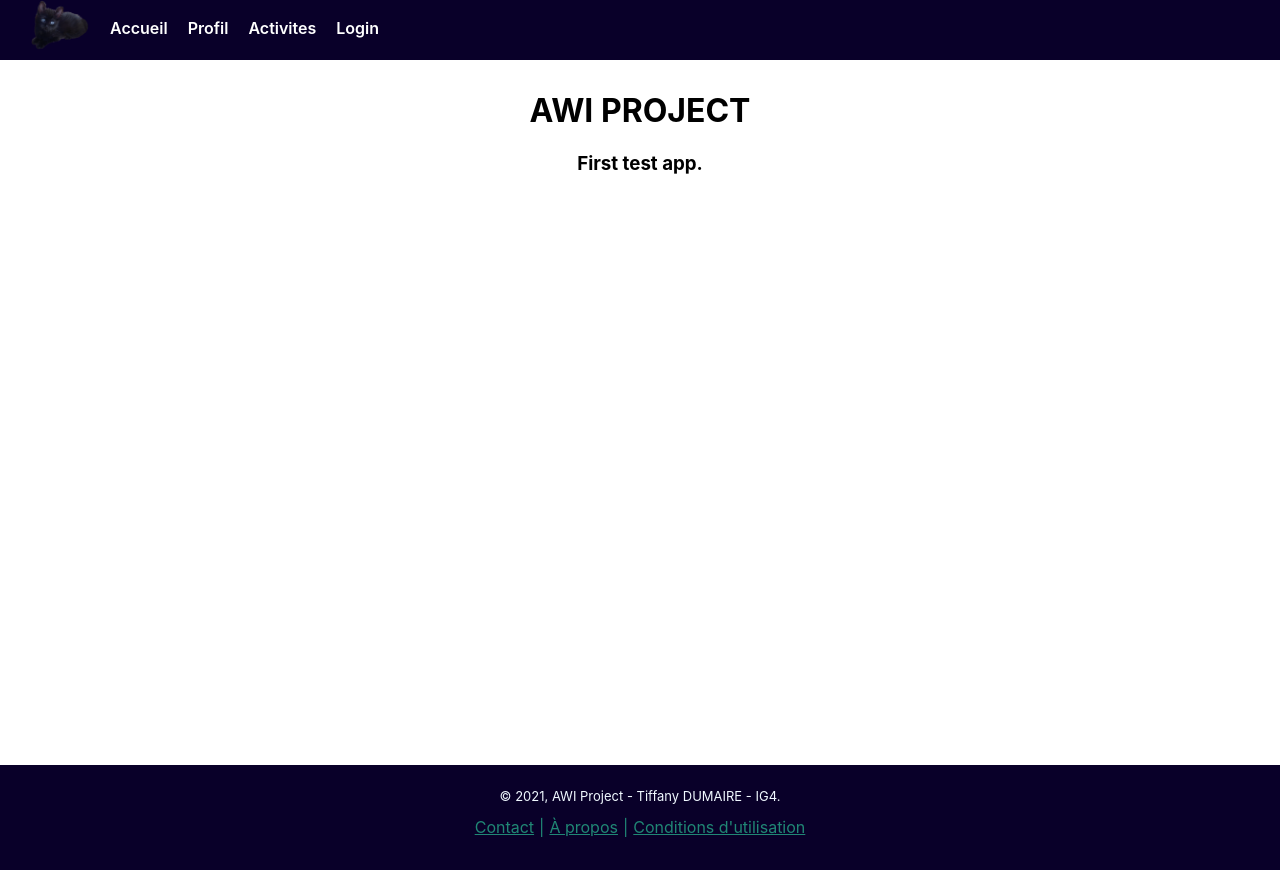
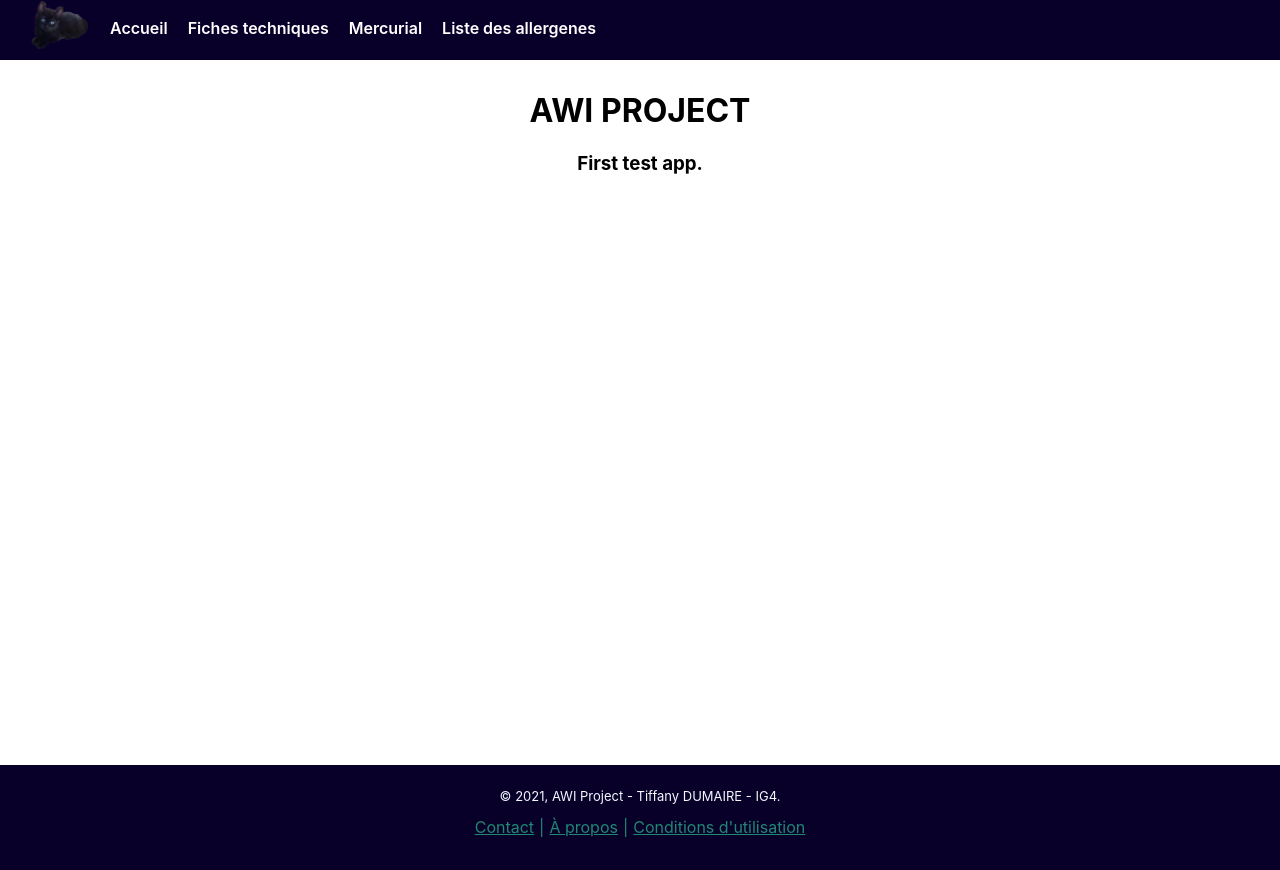
Before and after one commit to tiffany-dumaire/front_projet_awi, a React (Create React App) app: page /accueil in a window 1280 px wide. Built offline with nearby package versions, Linux system fonts and the light colour scheme.

Commit message:
Ajout pages à remplir

```diff
--- a/src/App.tsx
+++ b/src/App.tsx
@@ -6,6 +6,9 @@ import { ProfilePage } from './features/profile/ProfilePage';
 import { Footer } from './layout/footer/Footer';
 import { LoginPage } from './features/login/LoginPage';
 import { About } from './features/about/About';
+import { ListeFichesTechniquesPage } from './features/fichestechniques/ListeFichesTechniquesPage';
+import { MercurialPage } from './features/mercurial/MercurialPage';
+import { ListeAllergenesPage } from './features/mercurial/ListeAllergenesPage';
 
 function App(): JSX.Element {
   const [style, setStyle] = useState({
@@ -28,8 +31,9 @@ function App(): JSX.Element {
           path={[
             '/',
             '/accueil',
-            '/profil',
-            '/activites',
+            '/fiches techniques',
+            '/mercurial',
+            '/liste des allergenes',
             '/policies',
             '/about'
           ]}
@@ -40,8 +44,9 @@ function App(): JSX.Element {
           path={[
             '/',
             '/accueil',
-            '/profil',
-            '/activites',
+            '/fiches techniques',
+            '/mercurial',
+            '/liste des allergenes',
             '/policies',
             '/about',
             '/login'
@@ -68,15 +73,18 @@ function App(): JSX.Element {
                 )
               }
             />
-            <Route exact path="/profil" component={ProfilePage} />
+            <Route exact path="/liste des allergenes" component={ListeAllergenesPage} />
+            <Route exact path="/fiches techniques" component={ListeFichesTechniquesPage} />
+            <Route exact path="/mercurial" component={MercurialPage} />
           </div>
           <Route
             exact
             path={[
               '/',
               '/accueil',
-              '/profil',
-              '/activites',
+              '/fiches techniques',
+              '/mercurial',
+              '/liste des allergenes',
               '/policies',
               '/about'
             ]}
--- a/src/components/teamCard/TeamCard.tsx
+++ b/src/components/teamCard/TeamCard.tsx
@@ -19,8 +19,8 @@ export const TeamCard: React.FunctionComponent<TeamCardProps> = (props: TeamCard
             <img
               className={styles.teamCardPicture}
               src={props.picture}
-              alt="team-member-picture"
-            ></img>
+              alt="team-member"
+            />
           </tr>
         </thead>
         <tbody className={styles.informations}>
--- /dev/null
+++ b/src/features/fichestechniques/ListeFichesTechniquesPage.module.css
@@ -0,0 +1,7 @@
+.listeFTContainer {
+    position: relative;
+    display: flex;
+    flex-direction: column;
+    margin:auto;
+    width: 90%;
+}
--- /dev/null
+++ b/src/features/fichestechniques/ListeFichesTechniquesPage.tsx
@@ -0,0 +1,16 @@
+import React, { useState, useEffect } from 'react';
+import { Helmet } from 'react-helmet';
+import styles from './ListeFichesTechniquesPage.module.css';
+
+export function ListeFichesTechniquesPage(): JSX.Element {
+    return(
+        <>
+            <Helmet>
+                <title>{'Liste des fiches techniques'}</title>
+            </Helmet>
+            <div className={styles.listeFTContainer}>
+                <input placeholder="rechercher une fiche technique"></input>
+            </div>
+        </>
+    );
+}
--- /dev/null
+++ b/src/features/mercurial/ListeAllergenesPage.tsx
@@ -0,0 +1,16 @@
+import React, { useState, useEffect } from 'react';
+import { Helmet } from 'react-helmet';
+import styles from './ListeAllergenesPage.module.css';
+
+export function ListeAllergenesPage(): JSX.Element {
+    return(
+        <>
+            <Helmet>
+                <title>{'Liste des allergènes'}</title>
+            </Helmet>
+            <div className={styles.mercurialContainer}>
+                <input placeholder="rechercher un catégorie ou un ingrédient"></input>
+            </div>
+        </>
+    );
+}
--- /dev/null
+++ b/src/features/mercurial/MercurialPage.module.css
@@ -0,0 +1,7 @@
+.mercurialContainer {
+    position: relative;
+    display: flex;
+    flex-direction: column;
+    margin:auto;
+    width: 90%;
+}
--- /dev/null
+++ b/src/features/mercurial/MercurialPage.tsx
@@ -0,0 +1,16 @@
+import React, { useState, useEffect } from 'react';
+import { Helmet } from 'react-helmet';
+import styles from './MercurialPage.module.css';
+
+export function MercurialPage(): JSX.Element {
+    return(
+        <>
+            <Helmet>
+                <title>{'Mercurial'}</title>
+            </Helmet>
+            <div className={styles.mercurialContainer}>
+                <input placeholder="rechercher un catégorie ou un ingrédient"></input>
+            </div>
+        </>
+    );
+}
--- a/src/layout/navigation-menu/NavigationBar.tsx
+++ b/src/layout/navigation-menu/NavigationBar.tsx
@@ -17,9 +17,9 @@ export function NavigationBar(): JSX.Element {
           ></img>
         </NavLink>
         <NavigationButton to="accueil" />
-        <NavigationButton to="profil" />
-        <NavigationButton to="activites" />
-        <NavigationButton to="login" />
+        <NavigationButton to="fiches techniques" />
+        <NavigationButton to="mercurial" />
+        <NavigationButton to="liste des allergenes" />
       </div>
     </>
   );
```
Also changed, not shown: src/components/mercurial/IngredientByCategorie.tsx (added, +18 -0 lines), src/api/user.api.ts (indentation only), src/components/mercurial/IngredientByCategorie.module.css (added), src/features/mercurial/ListeAllergenesPage.module.css (added).
